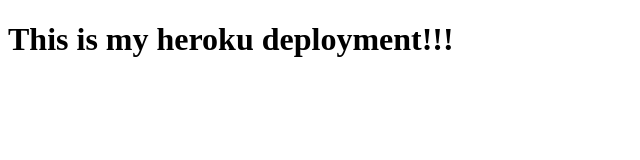
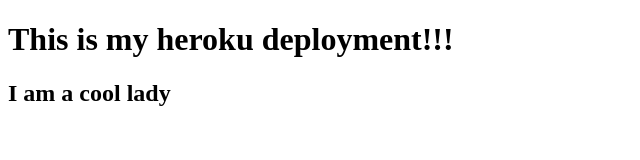
Before and after one commit to JalissaRandle/deployment-demo, a plain HTML site: page index.html in a window 1280 px wide. Shown: the whole page, without its empty margins (0-640 px from the left). Drawn offline with Linux system fonts and the light colour scheme.

Commit message:
third commit

```diff
--- a/index.html
+++ b/index.html
@@ -8,5 +8,6 @@
 </head>
 <body>
   <h1>This is my heroku deployment!!!</h1>
+  <h2>I am a cool lady </h2>
 </body>
 </html>
```
